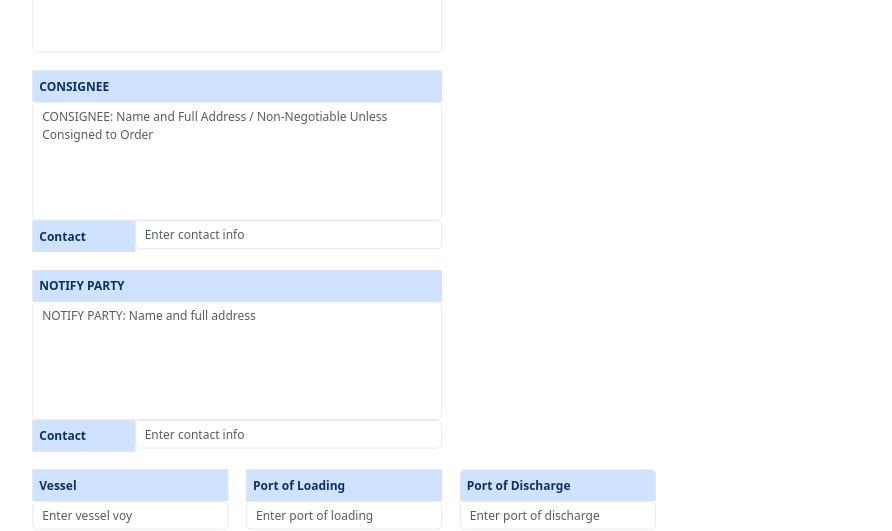
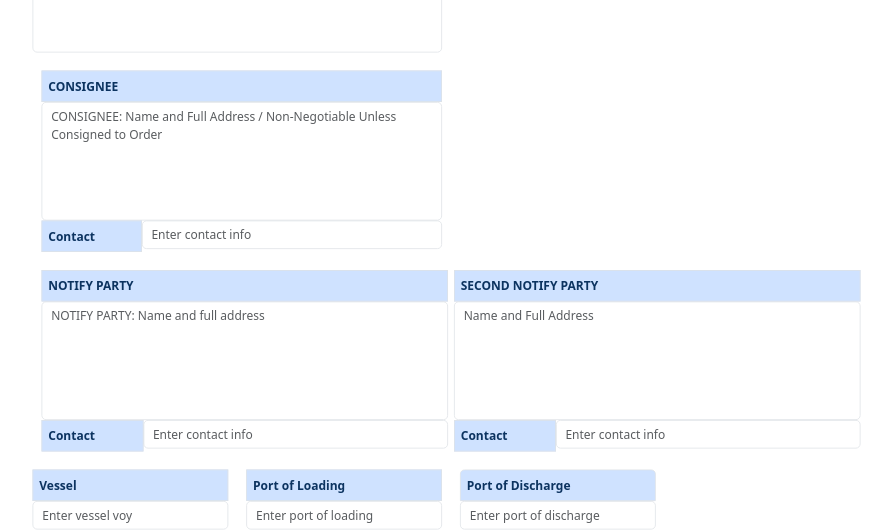
Before and after one commit to ndresdavila/excel_generator_form, a React (Vite) app in the folder masterview-form/: page / in a window 1280 px wide. Shown: the part 383-914 px from the top of the page, without its empty margins (189-1081 px from the left). Built offline with nearby package versions, Linux system fonts and the light colour scheme.

Commit message:
Optional field added

```diff
--- a/masterview-form/src/App.jsx
+++ b/masterview-form/src/App.jsx
@@ -25,7 +25,12 @@ function App() {
   e.preventDefault();
   const form = formRef.current;
   const elements = form.querySelectorAll('input, textarea');
+  const optionalIds = ['secondNotify', 'secondNotifyContact'];
+
   for (let el of elements) {
+    if (optionalIds.includes(el.id)) {
+      continue; // Saltar validación si es un campo opcional
+    }
     if (!el.value.trim()) {
       toast.error(
         <div className="toast-content">
@@ -45,7 +50,7 @@ function App() {
   toast.success(
     <div className="toast-content">
       <i className="bi bi-check-circle-fill"></i>
-        <b>Exito:</b> <br></br> Todos los campos están completos. Generando archivo...
+      <b>Éxito:</b> <br></br> Todos los campos obligatorios están completos. Generando archivo...
     </div>,
     {
       position: 'bottom-right',
@@ -57,6 +62,7 @@ function App() {
   // Lógica de generación de Excel
   fillExcelTemplate(formRef, rows);
 };
+
 
   return (
     <div>
--- a/masterview-form/src/components/PartyDetails.jsx
+++ b/masterview-form/src/components/PartyDetails.jsx
@@ -2,28 +2,85 @@ import React from 'react';
 
 export default function PartyDetails() {
   return (
-    <div className="row mt-4">
+    <div className="container mt-4">
+      <div className="row">
         <div className="col-6">
           <label className="form-label fw-bold border p-2 d-block bg-primary-subtle text-start mb-0">CONSIGNEE</label>
-        <textarea id="consignee" className="form-control mt-0" name="consignee" rows="6" placeholder="CONSIGNEE: Name and Full Address / Non-Negotiable Unless Consigned to Order" style={{ resize: 'none' }} />
+          <textarea
+            id="consignee"
+            className="form-control mt-0"
+            name="consignee"
+            rows="6"
+            placeholder="CONSIGNEE: Name and Full Address / Non-Negotiable Unless Consigned to Order"
+            style={{ resize: 'none' }}
+          />
           <div className="row g-0 mt-0">
             <div className="col-3">
               <label className="form-label fw-bold border p-2 d-block bg-primary-subtle text-start mb-0">Contact</label>
             </div>
             <div className="col-9">
-            <input id="consigneeContact" type="text" className="form-control mt-0" name="consigneeContact" placeholder="Enter contact info" />
+              <input
+                id="consigneeContact"
+                type="text"
+                className="form-control mt-0"
+                name="consigneeContact"
+                placeholder="Enter contact info"
+              />
             </div>
           </div>
+        </div>
+      </div>
+
       <div className="row g-0 mt-4">
-          <div className="col-12">
+        <div className="col-6 pe-1">
           <label className="form-label fw-bold border p-2 d-block bg-primary-subtle text-start mb-0">NOTIFY PARTY</label>
-            <textarea id="notify" className="form-control mt-0" name="notifyParty" rows="6" placeholder="NOTIFY PARTY: Name and full address" style={{ resize: 'none' }} />
-          </div>
+          <textarea
+            id="notify"
+            className="form-control mt-0"
+            name="notifyParty"
+            rows="6"
+            placeholder="NOTIFY PARTY: Name and full address"
+            style={{ resize: 'none' }}
+          />
+          <div className="row g-0 mt-0">
             <div className="col-3">
               <label className="form-label fw-bold border p-2 d-block bg-primary-subtle text-start mb-0">Contact</label>
             </div>
             <div className="col-9">
-            <input id="notifyContact" type="text" className="form-control mt-0" name="notifyContact" placeholder="Enter contact info" />
+              <input
+                id="notifyContact"
+                type="text"
+                className="form-control mt-0"
+                name="notifyContact"
+                placeholder="Enter contact info"
+              />
+            </div>
+          </div>
+        </div>
+
+        <div className="col-6 ps-1">
+          <label className="form-label fw-bold border p-2 d-block bg-primary-subtle text-start mb-0">SECOND NOTIFY PARTY</label>
+          <textarea
+            id="secondNotify"
+            className="form-control mt-0"
+            name="secondNotifyParty"
+            rows="6"
+            placeholder="Name and Full Address"
+            style={{ resize: 'none' }}
+          />
+          <div className="row g-0 mt-0">
+            <div className="col-3">
+              <label className="form-label fw-bold border p-2 d-block bg-primary-subtle text-start mb-0">Contact</label>
+            </div>
+            <div className="col-9">
+              <input
+                id="secondNotifyContact"
+                type="text"
+                className="form-control mt-0"
+                name="secondNotifyContact"
+                placeholder="Enter contact info"
+              />
+            </div>
           </div>
         </div>
       </div>
--- a/masterview-form/src/utils/excelUtils.js
+++ b/masterview-form/src/utils/excelUtils.js
@@ -16,6 +16,8 @@ export const fillExcelTemplate = async (formRef, rows) => {
     { id: 'consigneeContact', cell: 'B26' },
     { id: 'notify', cell: 'A28' },
     { id: 'notifyContact', cell: 'B33' },
+    { id: 'secondNotify', cell: 'G28' },
+    { id: 'secondNotifyContact', cell: 'H33' },
     { id: 'vessel', cell: 'A37' },
     { id: 'portOfLoading', cell: 'D37' },
     { id: 'portOfDischarge', cell: 'A39' },
```
Lines whose indentation alone changed are shown as unchanged.
